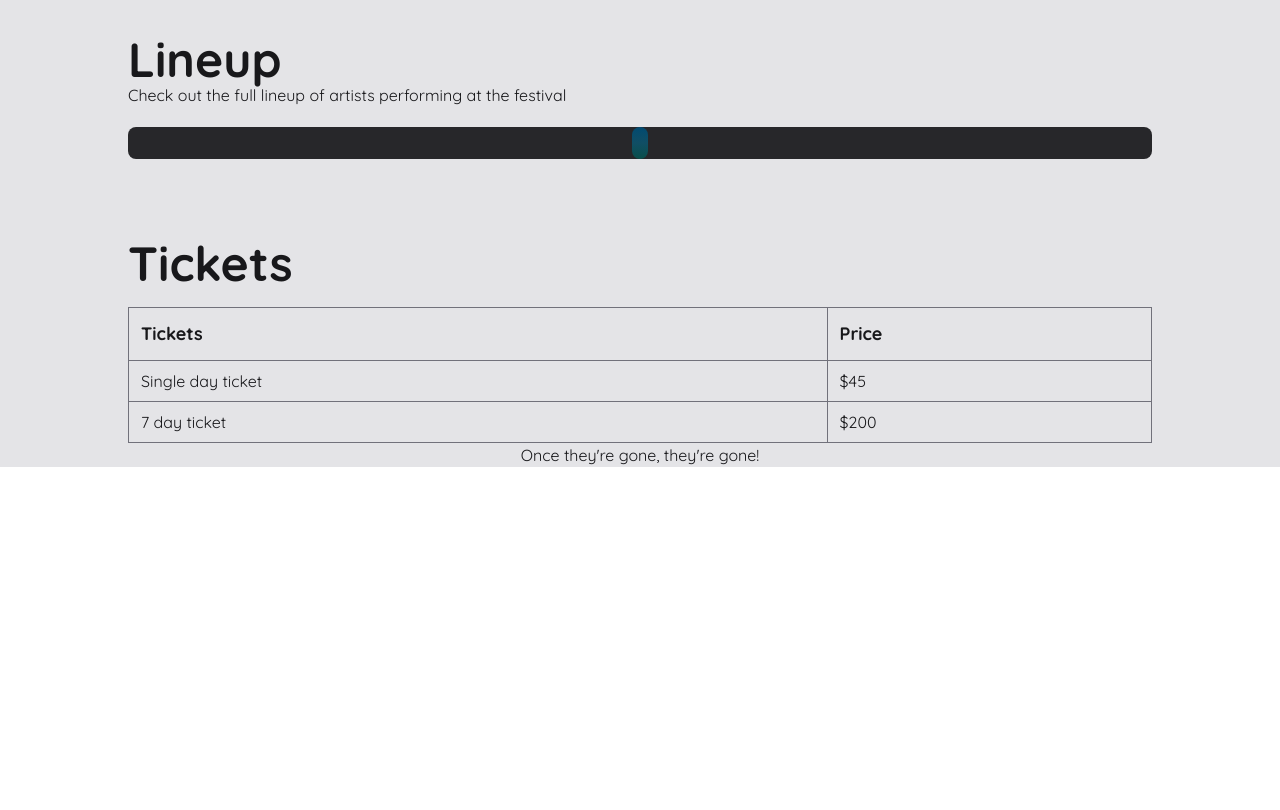
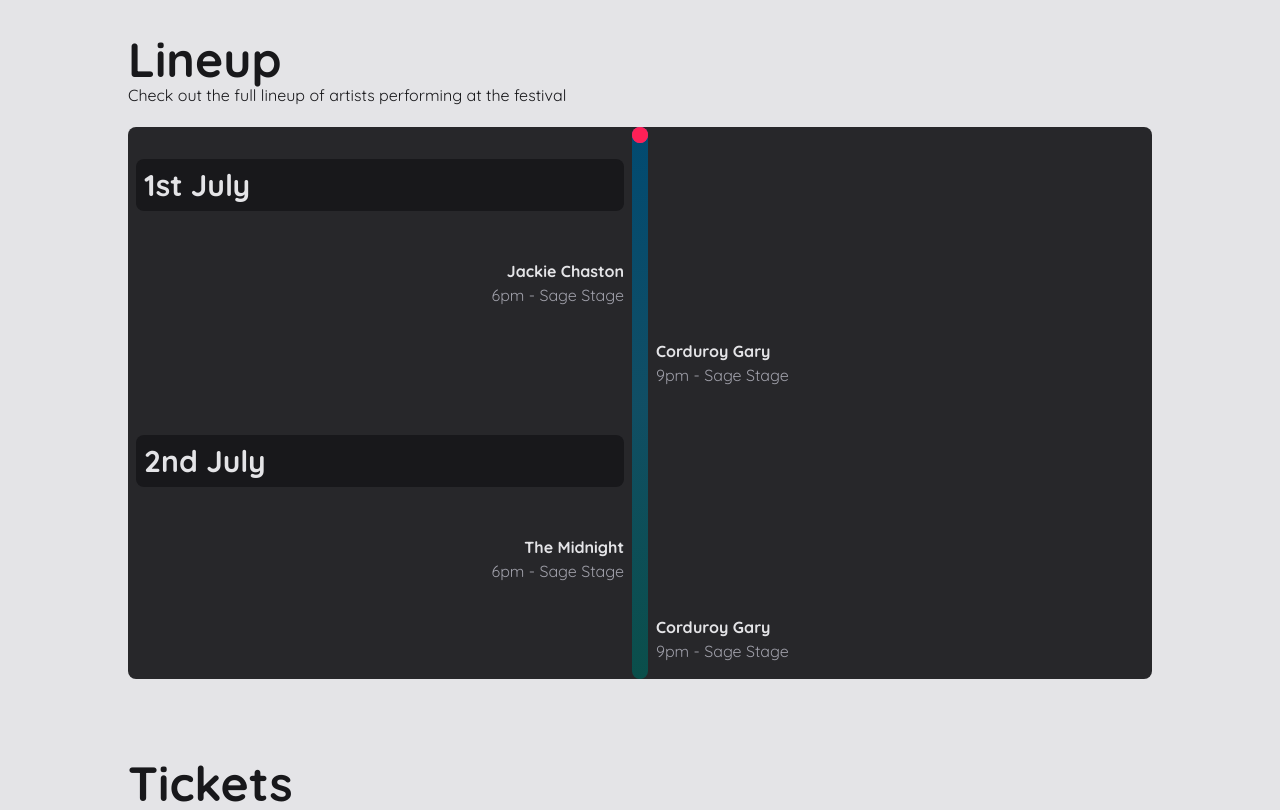
Before and after one commit to Tharushzzz/tailwind-course, a website: page src/index.html in a window 1280 px wide. Shown: the part 1320-2130 px from the top of the page. Before the commit the page ends 1787 px from the top, so only its background shows below. Drawn offline with Linux system fonts and the light colour scheme.

Commit message:
finish lineup

```diff
--- a/src/index.html
+++ b/src/index.html
@@ -39,7 +39,7 @@
 <body class="dark">
   <main class="bg-zinc-200 dark:bg-zinc-900">
     <header class="text-zinc-200">
-      <button id="dark-mode-toggle" class="fixed top-24 right-0 inline-block cursor-pointer rounded-l-lg bg-zinc-900 dark:bg-zinc-200 text-zinc-200 dark:text-zinc-900 p-2 text-3xl">
+      <button id="dark-mode-toggle" class=" z-10 fixed top-24 right-0 inline-block cursor-pointer rounded-l-lg bg-zinc-900 dark:bg-zinc-200 text-zinc-200 dark:text-zinc-900 p-2 text-3xl">
         <i class="fas fa-sun dark:hidden"></i>
         <i class="fas-solid fa-moon hidden dark:inline"></i>
       </button>
@@ -160,8 +160,54 @@
       <h2 class="mt-20">Lineup</h2>
       <p>Check out the full lineup of artists performing at the festival</p>
       <div class="rounded-lg relative mt-5 bg-zinc-800 py-4 px-2 text-zinc-200">
-          <div class="absolute top-0 left-1/2 w-4 -ml-2 h-full rounded-full bg-linear-to-b from-sky-900 via-cyan-900 to-teal-900"></div>
+          <div class="absolute top-0 left-1/2 w-4 -ml-2 h-full rounded-full bg-linear-to-b from-sky-900 via-cyan-900 to-teal-900">
+            <div class="sticky top-1/2">
+            <div class="relative h-4 w-4">
+              <div class="h-4 w-4 animate-ping rounded-full bg-pink-500 opacity-75 absolute"></div>
+              <div class="relative h-4 w-4 rounded-full bg-rose-500"></div>
+            </div>
+          </div>
+          </div>
+
+        <div class="grid grid-cols-2 gap-8">
+          <div>
+            <h4 class="my-4 rounded-lg bg-zinc-900 p-2">1st July</h4>
+          </div>
+          <div></div>
+
+          <div class="text-right">
+            <div class="font-bold">Jackie Chaston</div>
+            <div class="text-zinc-400">6pm - Sage Stage</div>
+          </div>
+
+          <div></div>
+          <div></div>
+          <div>
+            <div class="font-bold">Corduroy Gary</div>
+            <div class="text-zinc-400">9pm - Sage Stage</div>
+          </div>
+
+          <div>
+            <h4 class="my-4 rounded-lg bg-zinc-900 p-2">2nd July</h4>
+          </div>
+          <div></div>
+
+          <div class="text-right">
+            <div class="font-bold">The Midnight</div>
+            <div class="text-zinc-400">6pm - Sage Stage</div>
+          </div>
+
+          <div></div>
+          <div></div>
+          <div>
+            <div class="font-bold">Corduroy Gary</div>
+            <div class="text-zinc-400">9pm - Sage Stage</div>
+          </div>
+
+        </div>
       </div>
+
+
 
       <h2 class="mt-20">Tickets </h2>
       <table class="mt-5 table w-full border border-zinc-500 border-collapse">
```
Also changed, not shown: src/output.css.
